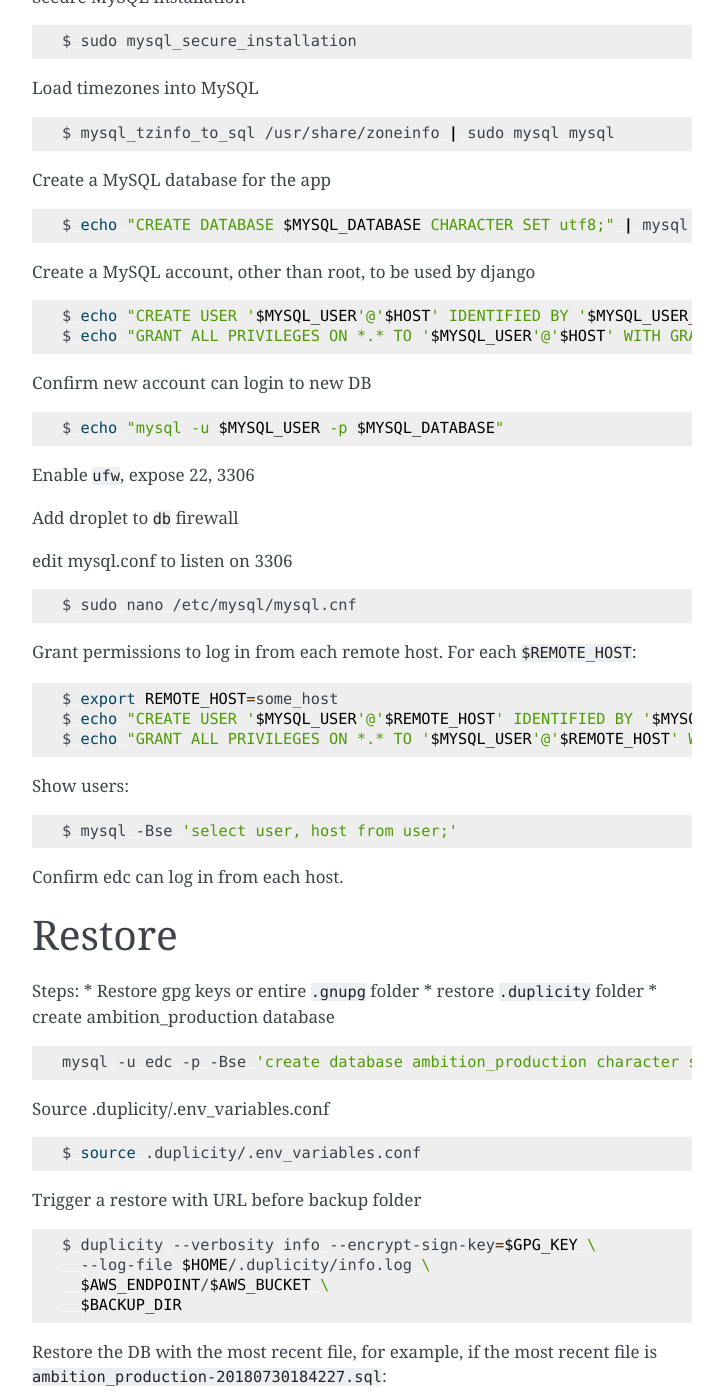
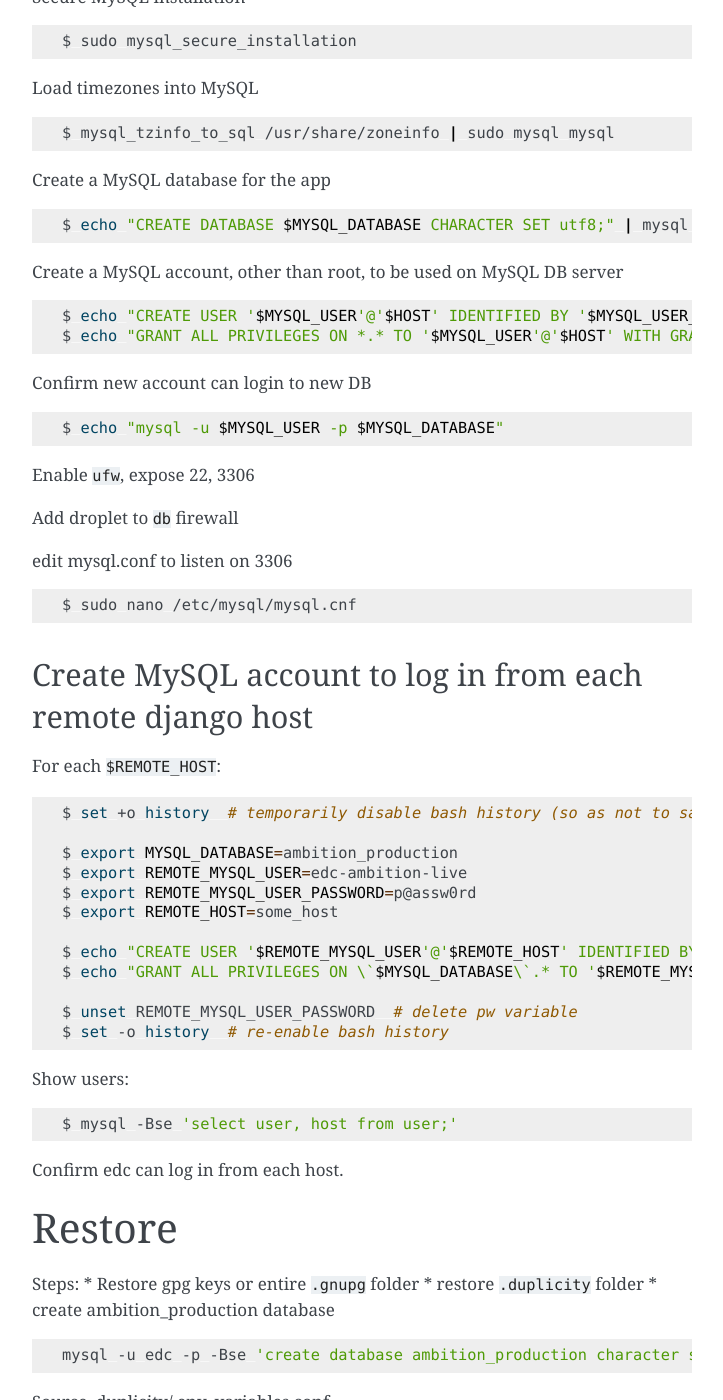
Before and after one commit to clinicedc/edc, a Sphinx documentation site: the page built from docs/prepare_database.rst, in a window 1280 px wide and 1400 px high, scrolled down 498 px. Shown: the whole window, without its empty margins (388-1111 px from the left). Built offline with Sphinx 7.4.7, drawn with Linux system fonts in a browser that asks for light colours; some of the changed text lies outside the part shown.

Commit message:
Update MySQL/DB docs to reflect creating remote django server specific MySQL users
with access locked down to required db only, and without grant option

```diff
--- a/docs/deploy_new_droplet.rst
+++ b/docs/deploy_new_droplet.rst
@@ -22,10 +22,10 @@ Update ``mysql`` USER and privileges
 
 .. code-block:: bash
 
-  mysql> CREATE USER 'edc'@'x.x.x.x' IDENTIFIED BY 'password'; FLUSH PRIVILEGES;
+  mysql> CREATE USER 'edc-<host-desc>'@'x.x.x.x' IDENTIFIED BY 'password'; FLUSH PRIVILEGES;
   Query OK, 0 rows affected (0.00 sec)
 
-  mysql> GRANT ALL PRIVILEGES ON *.* TO 'edc'@'x.x.x.x' WITH GRANT OPTION;
+  mysql> GRANT ALL PRIVILEGES ON `<database_name>`.* TO 'edc-<host-desc>'@'x.x.x.x';
   Query OK, 0 rows affected (0.00 sec)
 
 
--- a/docs/prepare_database.rst
+++ b/docs/prepare_database.rst
@@ -7,9 +7,9 @@ Install dependencies
 
 .. code-block:: bash
 
-	sudo apt-get update
-	sudo apt-get -y upgrade
-	sudo apt-get -y install mysql-server-5.7
+    sudo apt-get update
+    sudo apt-get -y upgrade
+    sudo apt-get -y install mysql-server-5.7
 
 
 Login to MySQL as non-root account
@@ -19,42 +19,42 @@ The next steps use the following environment variables.
 
 .. code-block:: bash
 
-	export MYSQL_DATABASE=ambition_production
-	export MYSQL_USER=edc
-	export MYSQL_USER_PASSWORD=password
-	export HOST=localhost
+    export MYSQL_DATABASE=ambition_production
+    export MYSQL_USER=edc
+    export MYSQL_USER_PASSWORD=password
+    export HOST=localhost
 
 
 Secure MySQL installation
 
 .. code-block:: bash
 
-	$ sudo mysql_secure_installation
+    $ sudo mysql_secure_installation
 
 Load timezones into MySQL
 
 .. code-block:: bash
 
-	$ mysql_tzinfo_to_sql /usr/share/zoneinfo | sudo mysql mysql
+    $ mysql_tzinfo_to_sql /usr/share/zoneinfo | sudo mysql mysql
 
 Create a MySQL database for the app
 
 .. code-block:: bash
 
-	$ echo "CREATE DATABASE $MYSQL_DATABASE CHARACTER SET utf8;" | mysql -u root -p
+    $ echo "CREATE DATABASE $MYSQL_DATABASE CHARACTER SET utf8;" | mysql -u root -p
 
-Create a MySQL account, other than root, to be used by django
+Create a MySQL account, other than root, to be used on MySQL DB server
 
 .. code-block:: bash
 
-	$ echo "CREATE USER '$MYSQL_USER'@'$HOST' IDENTIFIED BY '$MYSQL_USER_PASSWORD';FLUSH PRIVILEGES;" | mysql
-	$ echo "GRANT ALL PRIVILEGES ON *.* TO '$MYSQL_USER'@'$HOST' WITH GRANT OPTION;" | mysql
+    $ echo "CREATE USER '$MYSQL_USER'@'$HOST' IDENTIFIED BY '$MYSQL_USER_PASSWORD';FLUSH PRIVILEGES;" | mysql
+    $ echo "GRANT ALL PRIVILEGES ON *.* TO '$MYSQL_USER'@'$HOST' WITH GRANT OPTION;" | mysql
 
 Confirm new account can login to new DB
 
 .. code-block:: bash
 
-	$ echo "mysql -u $MYSQL_USER -p $MYSQL_DATABASE"
+    $ echo "mysql -u $MYSQL_USER -p $MYSQL_DATABASE"
 
 Enable ``ufw``, expose 22, 3306
 
@@ -64,21 +64,33 @@ edit mysql.conf to listen on 3306
 
 .. code-block:: bash
 
-	$ sudo nano /etc/mysql/mysql.cnf
+    $ sudo nano /etc/mysql/mysql.cnf
 
-Grant permissions to log in from each remote host. For each ``$REMOTE_HOST``:
+Create MySQL account to log in from each remote django host
+-----------------------------------------------------------
+
+For each ``$REMOTE_HOST``:
 
 .. code-block:: bash
 
-	$ export REMOTE_HOST=some_host
-	$ echo "CREATE USER '$MYSQL_USER'@'$REMOTE_HOST' IDENTIFIED BY '$MYSQL_USER_PASSWORD';FLUSH PRIVILEGES;" | mysql
-	$ echo "GRANT ALL PRIVILEGES ON *.* TO '$MYSQL_USER'@'$REMOTE_HOST' WITH GRANT OPTION;" | mysql
+    $ set +o history  # temporarily disable bash history (so as not to save pw)
+
+    $ export MYSQL_DATABASE=ambition_production
+    $ export REMOTE_MYSQL_USER=edc-ambition-live
+    $ export REMOTE_MYSQL_USER_PASSWORD=p@assw0rd
+    $ export REMOTE_HOST=some_host
+
+    $ echo "CREATE USER '$REMOTE_MYSQL_USER'@'$REMOTE_HOST' IDENTIFIED BY '$REMOTE_MYSQL_USER_PASSWORD';FLUSH PRIVILEGES;" | mysql
+    $ echo "GRANT ALL PRIVILEGES ON \`$MYSQL_DATABASE\`.* TO '$REMOTE_MYSQL_USER'@'$REMOTE_HOST';" | mysql
+
+    $ unset REMOTE_MYSQL_USER_PASSWORD  # delete pw variable
+    $ set -o history  # re-enable bash history
 
 Show users:
 
 .. code-block:: bash
 
-	$ mysql -Bse 'select user, host from user;'
+    $ mysql -Bse 'select user, host from user;'
 
 Confirm edc can log in from each host.
 
@@ -93,37 +105,37 @@ Steps:
 
 .. code-block:: bash
 
-	mysql -u edc -p -Bse 'create database ambition_production character set utf8;'
+    mysql -u edc -p -Bse 'create database ambition_production character set utf8;'
 
 Source .duplicity/.env_variables.conf
 
 .. code-block:: bash
 
 
-	$ source .duplicity/.env_variables.conf
+    $ source .duplicity/.env_variables.conf
 
 Trigger a restore with URL before backup folder
 
 .. code-block:: bash
 
-	$ duplicity --verbosity info --encrypt-sign-key=$GPG_KEY \
-	  --log-file $HOME/.duplicity/info.log \
-	  $AWS_ENDPOINT/$AWS_BUCKET \
-	  $BACKUP_DIR
+    $ duplicity --verbosity info --encrypt-sign-key=$GPG_KEY \
+      --log-file $HOME/.duplicity/info.log \
+      $AWS_ENDPOINT/$AWS_BUCKET \
+      $BACKUP_DIR
 
 
 Restore the DB with the most recent file, for example, if the most recent file is ``ambition_production-20180730184227.sql``:
 
 .. code-block:: bash
 
-	mysql -u edc -p $DB_NAME < $BACKUP_DIR/ambition_production-20180730184227.sql
+    mysql -u edc -p $DB_NAME < $BACKUP_DIR/ambition_production-20180730184227.sql
 
 
 list files
 
 .. code-block:: bash
 
-	duplicity list-current-files $AWS_ENDPOINT/$AWS_BUCKET
+    duplicity list-current-files $AWS_ENDPOINT/$AWS_BUCKET
 
 
 restore the entire folder
@@ -152,4 +164,4 @@ verify files
 
 .. code-block:: bash
 
-	duplicity verify -v4 $AWS_ENDPOINT/$AWS_BUCKET $BACKUP_DIR
+    duplicity verify -v4 $AWS_ENDPOINT/$AWS_BUCKET $BACKUP_DIR
```
Also changed, not shown: other parts of docs/deploy_new_droplet.rst (+1 -1 lines).
